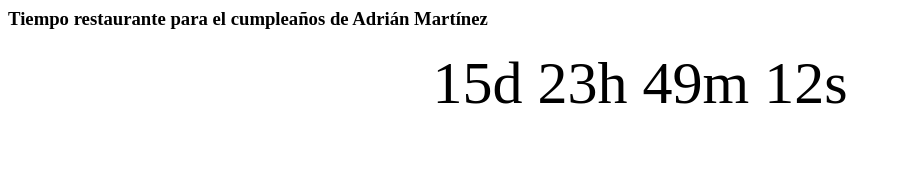
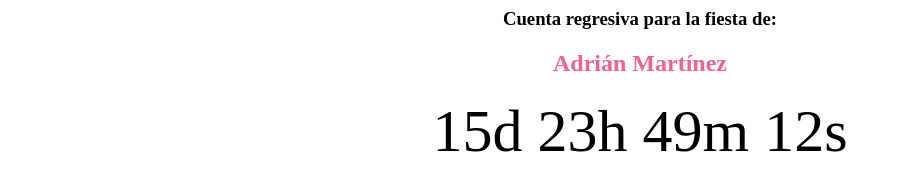
Before and after one commit to acusensan/acusensan.github.io, a plain HTML site: page index.html in a window 1280 px wide. Shown: the whole page, without its empty margins (0-901 px from the left). Drawn offline with Linux system fonts and the light colour scheme.

Commit message:
Update index.html

```diff
--- a/index.html
+++ b/index.html
@@ -11,7 +11,8 @@ p {
 </style>
 </head>
 <body>
-<h3> Tiempo restaurante para el cumpleaños de Adrián Martínez</h3>
+<h3 style="text-align: center;"> Cuenta regresiva para la fiesta de:</h3>
+<h2 style="text-align: center; color: #F06292;">Adrián Martínez</h2>
 <p id="demo"></p>
 
 <script>
```
